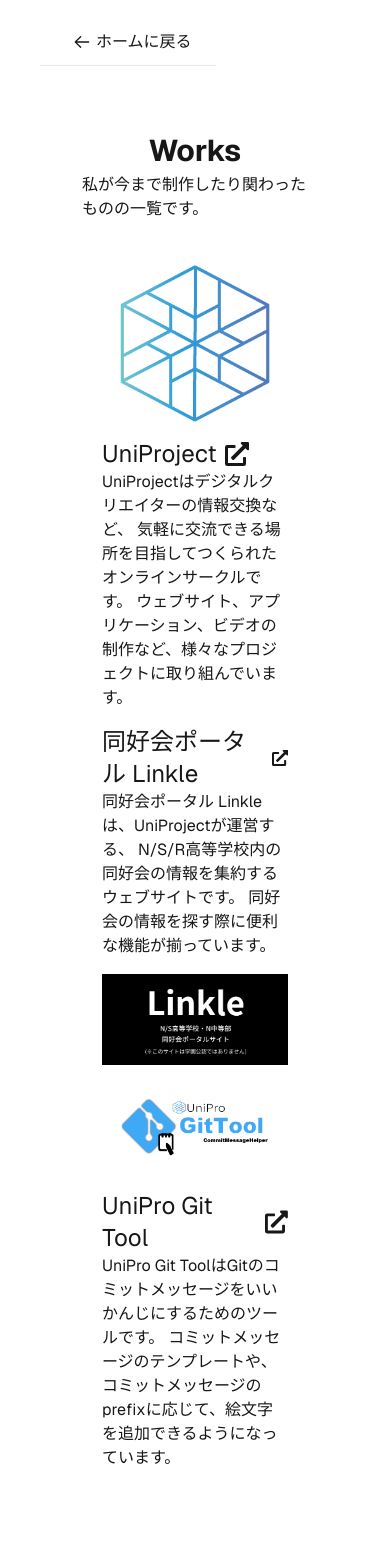
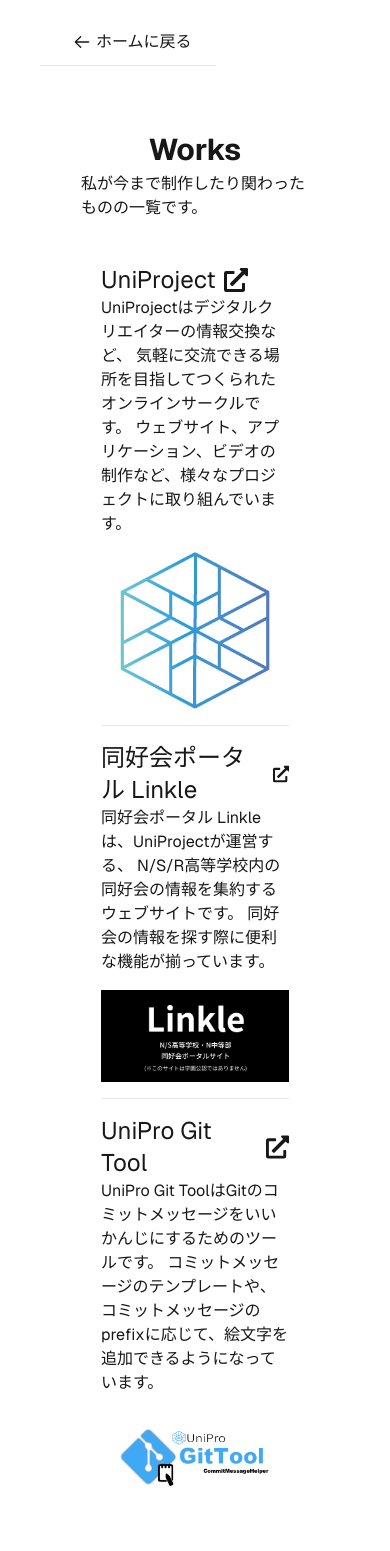
Before and after one commit to yuito-it/yuito.work, a Next.js app: page /about/works in a window 390 px wide. Shown: the top 1551 px of the page. Built offline with nearby package versions, Linux system fonts and the light colour scheme.

Commit message:
レイアウトの調整とセクション間に区切り線を追加

```diff
--- a/src/app/[lang]/dictData/en.jsx
+++ b/src/app/[lang]/dictData/en.jsx
@@ -51,7 +51,7 @@
     contents: (
       <div className="space-y-4 p-5">
         <section className="flex flex-col md:flex-row gap-4">
-          <div className="flex flex-grow justify-center items-center">
+          <div className="flex flex-grow justify-center items-center md:order-1 order-2">
             <Image
               src="/img/UniPro_Logo.webp"
               alt="UniProject"
@@ -59,7 +59,7 @@
               width={150}
             />
           </div>
-          <div className="md:w-3/5">
+          <div className="md:w-3/5 md:order-2 order-1">
             <h2 className="text-2xl">
               <Link
                 href={"https://uniproject.jp"}
--- a/src/app/[lang]/dictData/ja.jsx
+++ b/src/app/[lang]/dictData/ja.jsx
@@ -47,7 +47,7 @@
     contents: (
       <div className="space-y-4 p-5">
         <section className="flex flex-col md:flex-row gap-4">
-          <div className="flex flex-grow justify-center items-center">
+          <div className="flex flex-grow justify-center items-center md:order-1 order-2">
             <Image
               src="/img/UniPro_Logo.webp"
               alt="UniProject"
@@ -55,7 +55,7 @@
               width={150}
             />
           </div>
-          <div className="md:w-3/5">
+          <div className="md:w-3/5 order-1 md:order-2">
             <h2 className="text-2xl">
               <Link
                 href={"https://uniproject.jp"}
@@ -73,6 +73,7 @@
             </p>
           </div>
         </section>
+        <hr />
         <section className="flex flex-col md:flex-row gap-4">
           <div className="md:w-3/5">
             <h2 className="text-2xl">
@@ -100,8 +101,9 @@
             />
           </div>
         </section>
+        <hr />
         <section className="flex flex-col md:flex-row gap-4">
-          <div className="flex flex-grow justify-center items-center">
+          <div className="flex flex-grow justify-center items-center md:order-1 order-2">
             <Image
               src="/img/UniProGitTool.webp"
               alt="UniPro Git Tool"
@@ -109,7 +111,7 @@
               width={350}
             />
           </div>
-          <div className="md:w-3/5">
+          <div className="md:w-3/5 order-1 md:order-2">
             <h2 className="text-2xl">
               <Link
                 href={"https://github.com/UniPro-tech/UniPro-Git-Tool"}
--- a/src/app/[lang]/works/page.tsx
+++ b/src/app/[lang]/works/page.tsx
@@ -43,7 +43,7 @@
           {dict.common.BackHome}
         </Button>
       </header>
-      <main className="flex flex-col gap-6 row-start-2 items-left w-[70%] border border-white justify-center grow mb-10 md:mb-0">
+      <main className="flex flex-col gap-6 row-start-2 items-left w-[70%] justify-center grow mb-10 md:mb-0">
         <div className="flex flex-col gap-1">
           <h1
             className="text-3xl sm:text-3xl font-bold md:text-left text-center"
```
